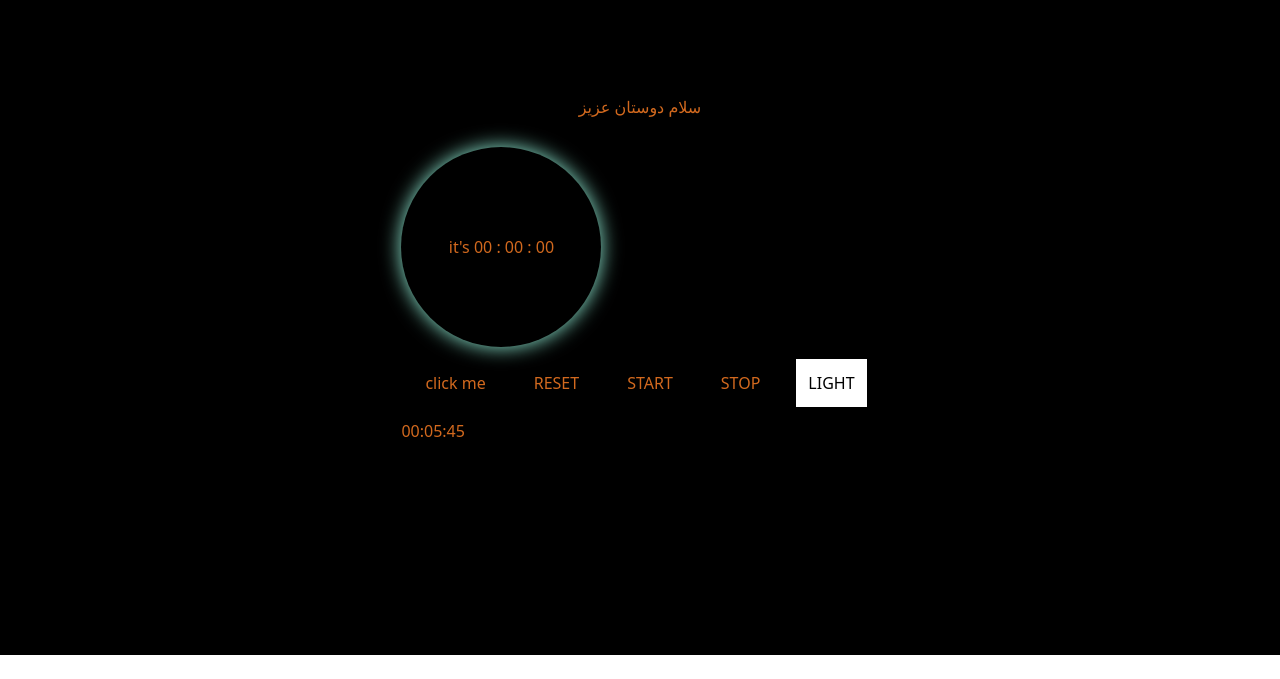
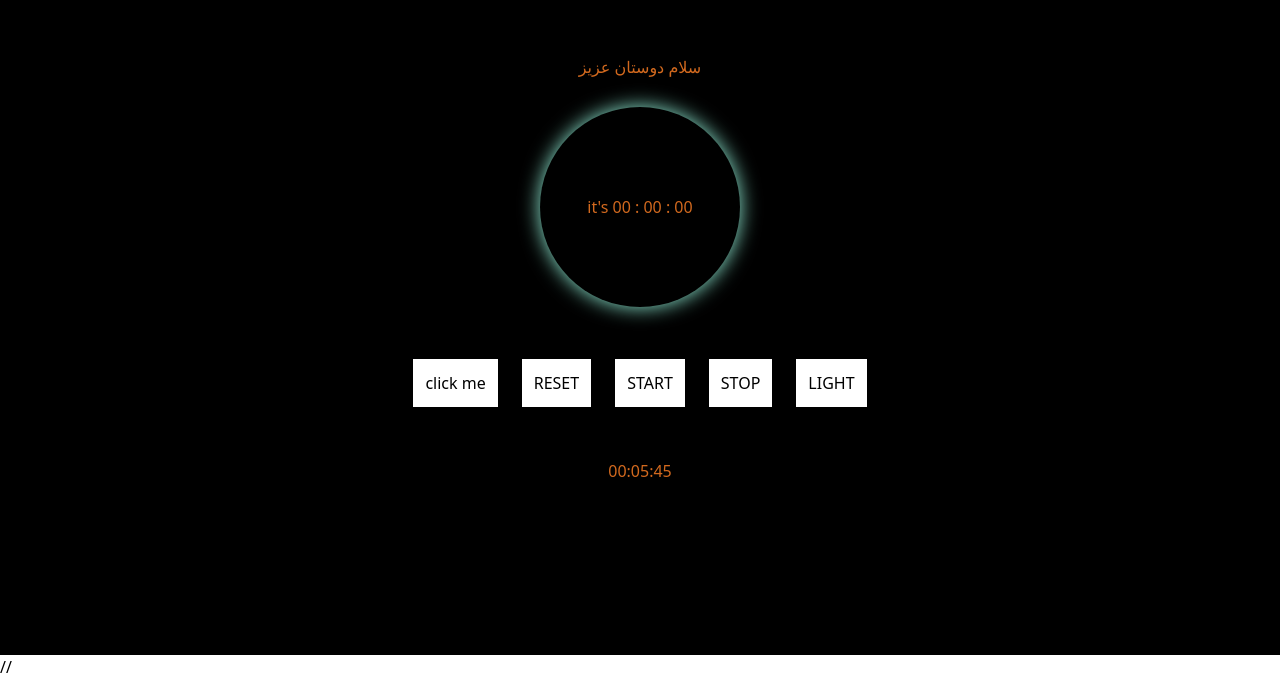
Before and after one commit to armiinEX/React-Learning-Exercises, a React (Create React App) app: page / in a window 1280 px wide. Shown: the part 145-824 px from the top of the page. Before the commit the page ends 800 px from the top, so only its background shows below. Built offline with nearby package versions, Linux system fonts and the light colour scheme.

Commit message:
react_Context

```diff
--- a/src/App.jsx
+++ b/src/App.jsx
@@ -2,6 +2,7 @@ import React, { useEffect, useState } from 'react';
 import Timer from './Timer';
 import Hello from './Hello';
 import TimeList from './TimeList';
+import { TestContext } from './testContext';
 
 
 const App =()=>{
@@ -20,16 +21,19 @@ const App =()=>{
   },[light])
 
   return (
+    <TestContext.Provider value={{
+      timeArr : timeArr,
+      setTimeArr : setTimeArr
+      }}>
       <div className="main" style={{background: light ? "white" : "black"}}>
         <Hello title={title}/>
         <Timer light={light}
         handelSetTitle={handelSetTitle}
         handelSetLight={handelSetLight}
-       timeArr={timeArr}
-       setTimeArr={setTimeArr}
         />
 
       </div>
+    // </TestContext.Provider>
   );
 
 }
--- a/src/Item.jsx
+++ b/src/Item.jsx
@@ -1,8 +1,12 @@
+import { useContext } from "react";
+import { TestContext } from "./testContext";
+
 const Item =(props)=>{
+    const rangg = useContext(TestContext);
     return(
-        <dev>
+        <div style={{color: rangg}}>
             {props.children}
-        </dev>
+        </div>
     )
 }
 export default Item;
--- a/src/TimeList.jsx
+++ b/src/TimeList.jsx
@@ -3,7 +3,7 @@ import Item from "./Item";
 const TimeList =(props)=>{
     console.log(props.children)
     return(
-        <div className="main_time_list">
+        <div className="main_time_list flex justify-center flex-col">
 
             {props.children.map((t)=>(
                 <Item key={Math.random()}>{t}</Item>
--- a/src/Timer.jsx
+++ b/src/Timer.jsx
@@ -1,5 +1,6 @@
 import React from "react";
 import TimeList from "./TimeList";
+import { TestContext } from "./testContext";
 
 var interval;
 
@@ -13,6 +14,8 @@ class number extends React.Component{
         isStart:false
     }
     }
+
+    static contextType = TestContext;
 
     startInterval =()=>{
         if (this.state.isStart === false){
@@ -60,7 +63,7 @@ class number extends React.Component{
         let m = this.state.minute;
         let s = this.state.secound;
         let newTime = `${h > 9 ? h : "0"+h} : ${m > 9 ? m : "0"+m} : ${s > 9 ? s : "0"+s}`
-        this.props.setTimeArr([...this.props.timeArr, newTime])
+        this.context.setTimeArr([...this.context.timeArr, newTime])
     }
 
     render(){
@@ -69,37 +72,36 @@ class number extends React.Component{
         let s = this.state.secound;
 
       return(
-        <div>
-            <h2 className='timer' onClick={this.handelSaveTime}>
+        <div className="flex justify-center flex-col items-center">
+            <h2 className='timer' onClick={this.handelSaveTime} style={{color: this.context}}>
                 it's {`${h > 9 ? h : "0"+h} : ${m > 9 ? m : "0"+m} : ${s > 9 ? s : "0"+s}`}
             </h2>
 
-            <button className="m-3 p-3" onClick={this.props.handelSetTitle}>
+            <div className="m-5 p-5">
+                <button className="m-3 p-3" onClick={this.props.handelSetTitle} style={{background: this.props.light ? "black" : "white", color: this.props.light ? "white" : "black"}}>
                     click me
                 </button>
 
-            <button className="m-3 p-3" onClick={this.resetInterval}>
+                <button className="m-3 p-3" onClick={this.resetInterval} style={{background: this.props.light ? "black" : "white", color: this.props.light ? "white" : "black"}}>
                     RESET
                 </button>
 
-            <button className="m-3 p-3" onClick={this.startInterval}>
+                <button className="m-3 p-3" onClick={this.startInterval} style={{background: this.props.light ? "black" : "white", color: this.props.light ? "white" : "black"}}>
                     START
                 </button>
 
-            <button className="m-3 p-3" onClick={this.stopInterval}>
+                <button className="m-3 p-3" onClick={this.stopInterval} style={{background: this.props.light ? "black" : "white", color: this.props.light ? "white" : "black"}}>
                     STOP
                 </button>
 
                 <button className="m-3 p-3" onClick={this.props.handelSetLight} style={{background: this.props.light ? "black" : "white", color: this.props.light ? "white" : "black"}}>
                     LIGHT
                 </button>
+            </div>
 
             <TimeList>
-                {this.props.timeArr}
+                {this.context.timeArr}
             </TimeList>
-
-
-
 
         </div>
       )
--- /dev/null
+++ b/src/testContext.jsx
@@ -0,0 +1,3 @@
+import { createContext } from "react";
+
+export const TestContext = createContext("")
```
Lines whose indentation alone changed are shown as unchanged.
